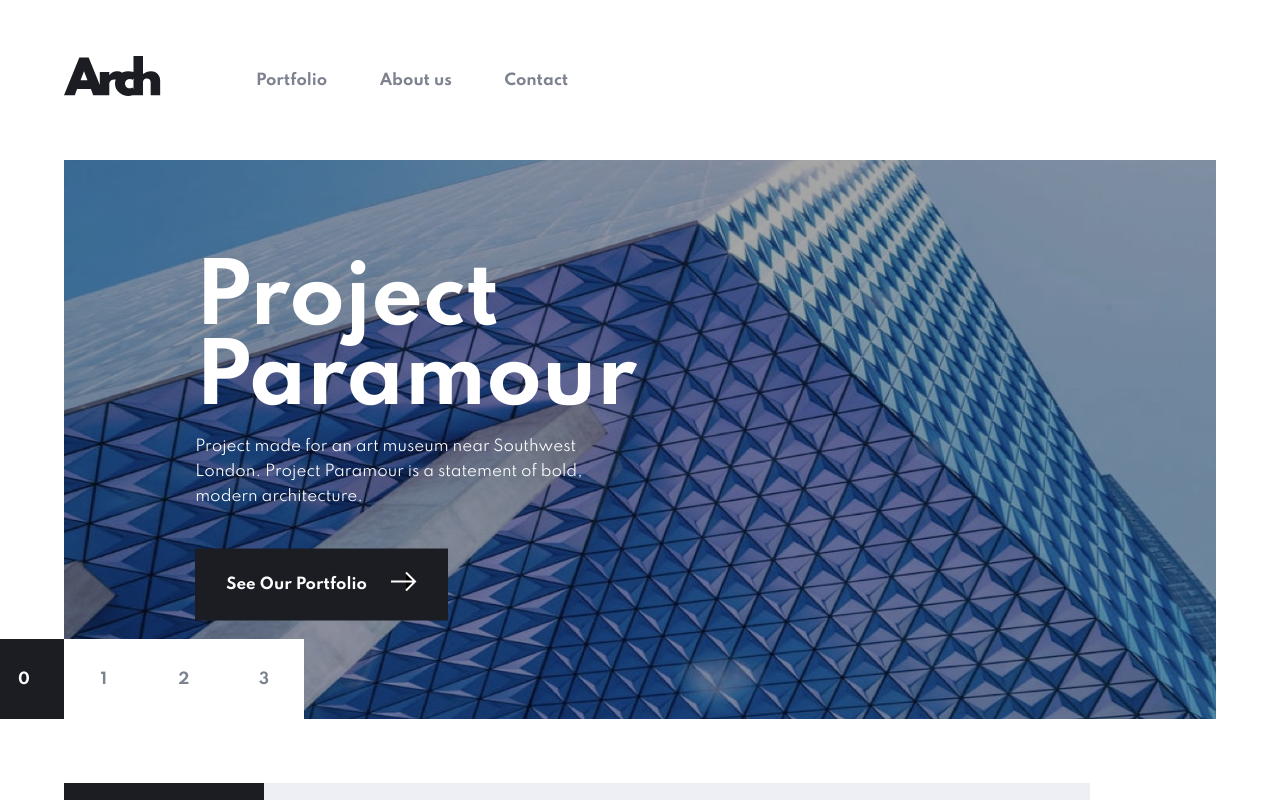
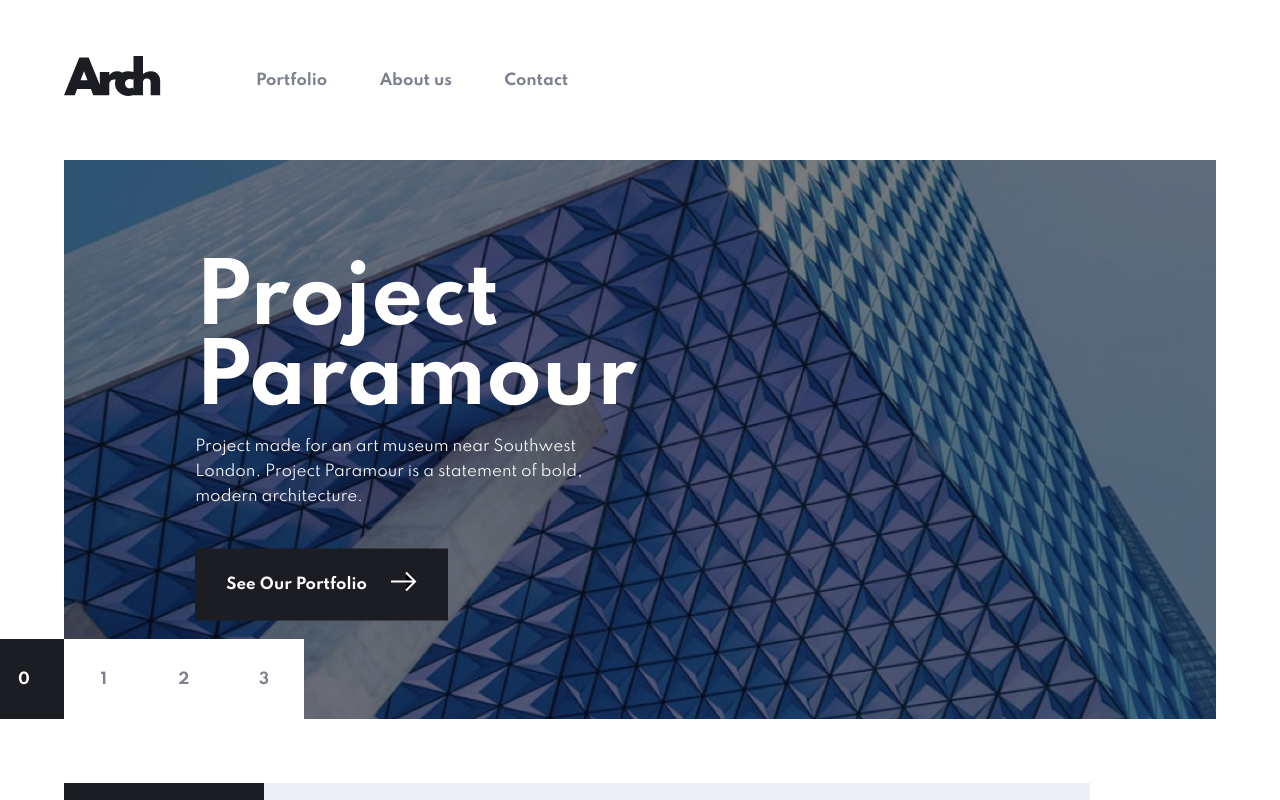
Before and after one commit to davidomarf/arch, a React (Create React App) app: page / in a window 1280 px wide. Shown: the top 800 px of the page. Built offline with nearby package versions, Linux system fonts and the light colour scheme.

Commit message:
Fix hero styles to prevent image leak and update navigation styles

```diff
--- a/src/app/pages/Home/Hero.module.scss
+++ b/src/app/pages/Home/Hero.module.scss
@@ -7,7 +7,8 @@ div.hero {
   justify-content: center;
   display: flex;
   overflow: visible;
-  background-color: black;
+  background-size: cover;
+  background-position: center;
 
   img {
     flex: 1;
@@ -74,6 +75,12 @@ div.navigation {
     color: $accent-button-text-color;
 
     cursor: pointer;
+
+    &:hover {
+      background-color: $accent-button-background-color-hover;
+      color: $accent-button-text-color-hover;
+    }
+
     &.active {
       background-color: $accent-button-background-color-active;
       color: $accent-button-text-color-active;
--- a/src/app/pages/Home/Hero.tsx
+++ b/src/app/pages/Home/Hero.tsx
@@ -11,8 +11,8 @@ const Hero = ({ items }: HeroProps) => {
   const [current, setCurrent] = useState(0);
 
   return (
-    <div className={styles.hero}>
-      <img src={items[current].image} alt={items[current].info.title}></img>
+    <div className={styles.hero}
+    style={{backgroundImage: `linear-gradient(rgba(0, 0, 0, 0.5), rgba(0, 0, 0, 0.5)), url(${items[current].image})`}}>
       <HeroDescription
         title={items[current].info.title}
         description={items[current].info.description}
```
